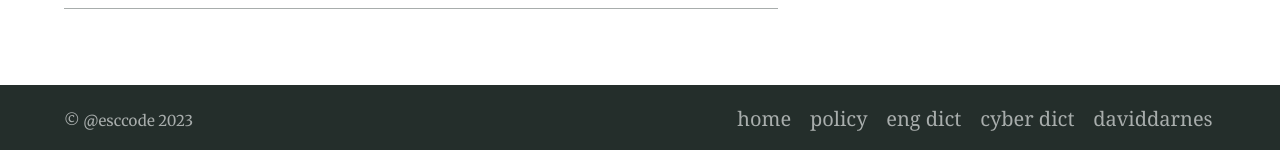
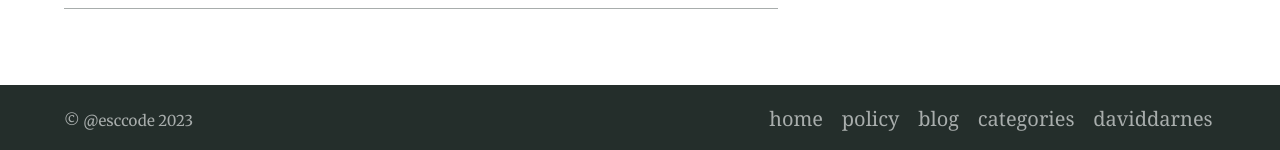
Before and after one commit to esccode/esccode.github.io, a Jekyll site: the page built from index.md, in a window 1280 px wide and 900 px high, scrolled down 5833 px. Shown: the part 747-897 px from the top of the window. Built offline with Jekyll 4.4.1, drawn with Linux system fonts in a browser that asks for light colours.

Commit message:
ffffffff

```diff
--- a/_config.yml
+++ b/_config.yml
@@ -35,7 +35,7 @@ plugins:
 - jemoji
 
 # 3. Gem settings
-paginate: 3 # jekyll-paginate > items per page
+paginate: 4 # jekyll-paginate > items per page
 paginate_path: blog/page:num # jekyll-paginate > blog page
 author: esccode # jekyll-seo-tag > default author
 social: # jekyll-seo-tag > social overrides
@@ -131,10 +131,10 @@ navigation_footer:
   url: "#top"
 - title: policy
   url: /privacy-policy/
-- title: eng dict
-  url: /english/cyber/2023/03/04/eng-dict/
-- title: cyber dict
-  url: /cyber/2023/01/26/cybersecurity-dict/
+- title: blog
+  url: /blog/
+- title: categories
+  url: /categories/
 - title: daviddarnes
   url: https://github.com/daviddarnes/alembic
 
```
